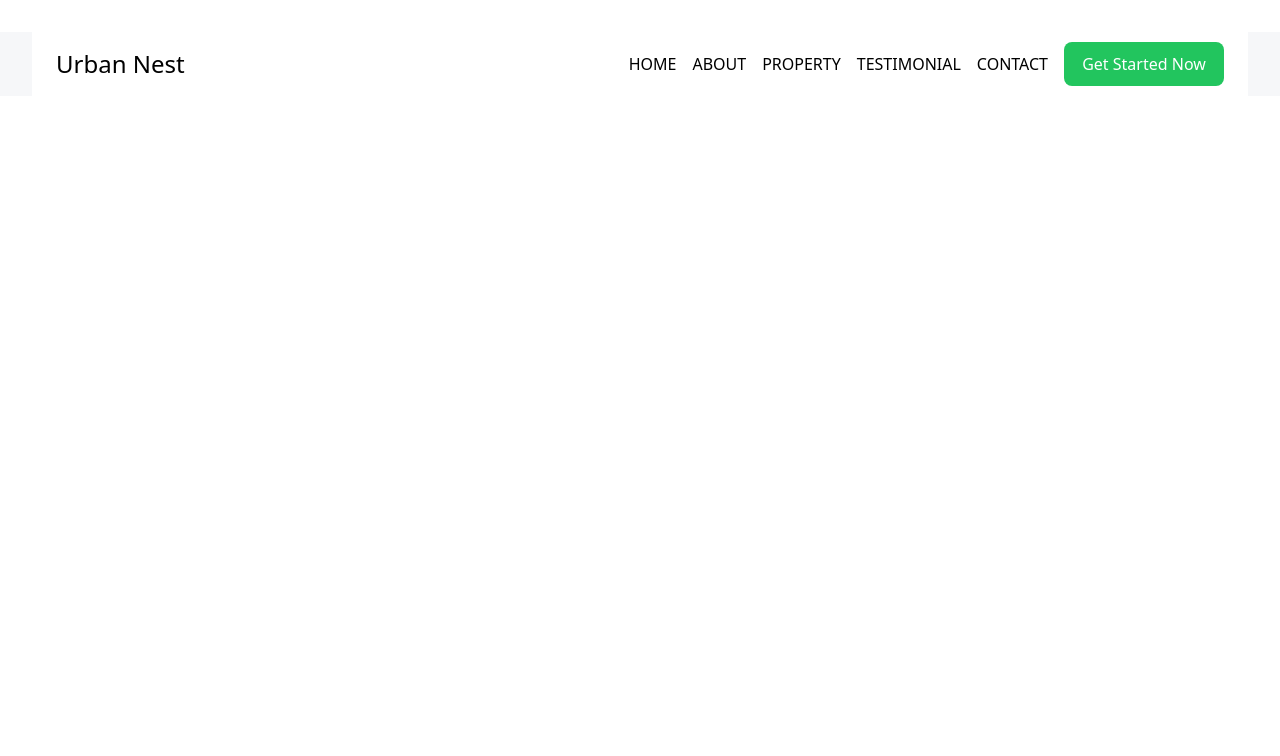
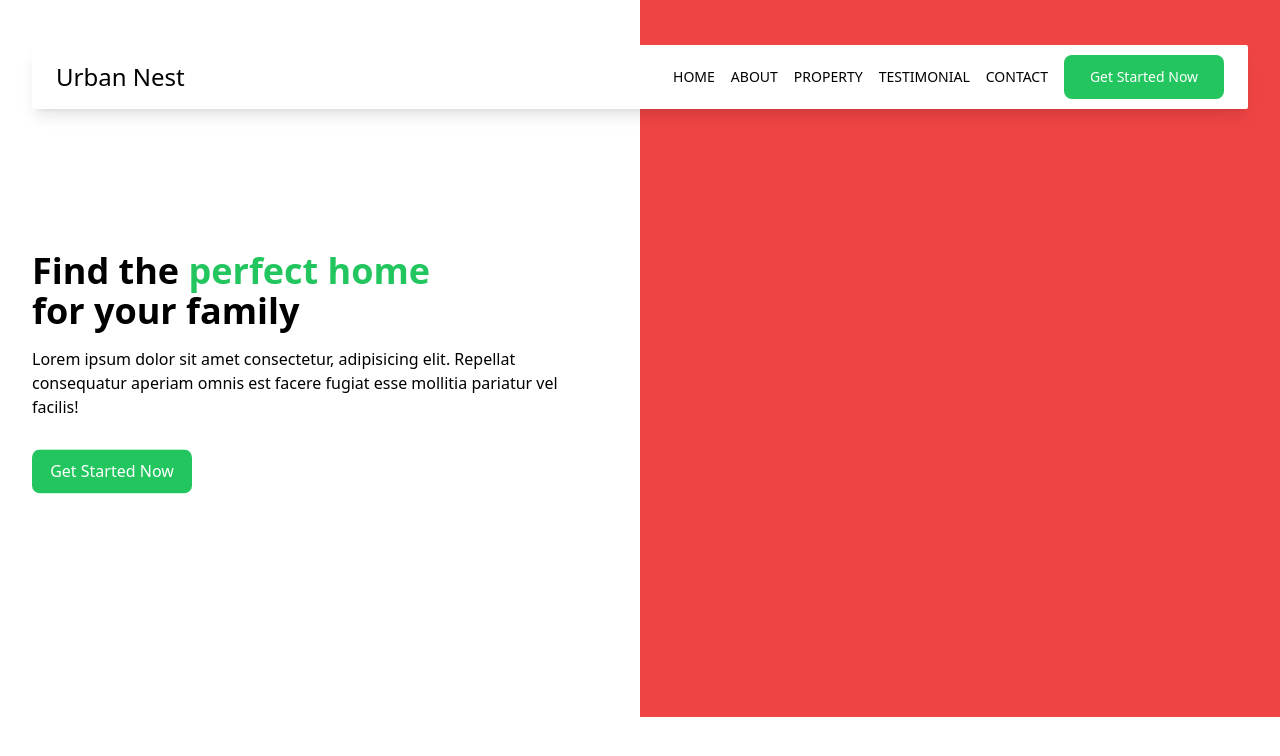
Before and after one commit to Opeyemi-Omotayo/Urban_nest, a Next.js app: page / in a window 1280 px wide. Shown: the top 756 px of the page. Built offline with nearby package versions, Linux system fonts and the light colour scheme.

Commit message:
feat:hero

```diff
--- a/components/Navbar/Navbar.tsx
+++ b/components/Navbar/Navbar.tsx
@@ -3,7 +3,7 @@ import Button from "../elements/button/Button";
 
 const Navbar = () => {
     return (
-        <div className="flex flex-col lg:flex-row items-center justify-between text-base h-96 lg:h-0 ">
+        <div className="flex flex-col lg:flex-row items-center justify-between text-sm h-96 lg:h-0 ">
             <li >
                 <Link href="/" className="mr-0 lg:mr-4 active:text-green-500">HOME</Link>
             </li>
--- a/components/header/Header.tsx
+++ b/components/header/Header.tsx
@@ -2,14 +2,14 @@ import React, { useState } from "react";
 import { TfiClose } from "react-icons/tfi";
 import { AiOutlineAlignRight } from "react-icons/ai";
 import Navbar from "../navbar/Navbar";
-
 
 const Header = () => {
     const [nav, setNav] = useState(false);
 
     return (
         <>
-            <nav className="m-8 px-6 bg-white">
+            <nav className=" mt-[30px] lg:mt-[45px] z-[9999] mx-4 lg:mx-8 relative transition-[0.5s]">
+                <section className="px-4 py-4 lg:py-0 lg:px-6 bg-white shadow-lg rounded-sm">
                 <div className="items-center justify-between hidden py-4  lg:flex">
                     <h1 className=" text-2xl">
                         Urban Nest
@@ -37,6 +37,7 @@ const Header = () => {
                         {!nav ? <AiOutlineAlignRight /> : <TfiClose />}
                     </div>
                 </div>
+                </section>
             </nav>
         </>
     );
--- /dev/null
+++ b/components/hero/Hero.tsx
@@ -0,0 +1,38 @@
+import React from "react";
+import Button from "../elements/button/Button";
+import "react-responsive-carousel/lib/styles/carousel.min.css";
+import { Carousel } from "react-responsive-carousel";
+
+const Hero = () => {
+  return (
+    <section className="flex items-center justify-between flex-col px-4 lg:px-0 lg:flex-row mt-[-7rem] h-[90vh]">
+      <div className=" w-[100%] lg:w-[47%] lg:pl-8 pt-[4rem]">
+        <h1 className="text-3xl pt-[5.5rem] lg:pt-0 lg:text-4xl font-bold pb-4">
+          Find the <span className="text-green-500">perfect home</span>
+          <br /> for your family
+        </h1>
+        <p>
+          Lorem ipsum dolor sit amet consectetur, adipisicing elit. Repellat
+          consequatur aperiam omnis est facere fugiat esse mollitia pariatur vel
+          facilis!
+        </p>
+        <Button className=" w-40 bg-primary my-8 text-white bg-green-500 rounded-lg animate-bounce">
+          Get Started Now
+        </Button>
+      </div>
+      {/* <div className="w-[50%] h-[100%]">
+                <Carousel autoPlay={true}>
+                    <div className=" bg-img1">
+                    </div>
+                    <div className=" bg-img2">
+                    </div>
+                </Carousel>
+            </div> */}
+      <div className=" w-[100%] lg:w-[50%] h-[100%] bg-red-500">
+
+      </div>
+    </section>
+  );
+};
+
+export default Hero;
--- a/next.config.js
+++ b/next.config.js
@@ -1,6 +1,9 @@
 /** @type {import('next').NextConfig} */
 const nextConfig = {
   reactStrictMode: true,
+  images: {
+    domains: ['as2.ftcdn.net'],
+  },
 }
 
 module.exports = nextConfig
--- a/package.json
+++ b/package.json
@@ -18,6 +18,7 @@
     "react": "18.2.0",
     "react-dom": "18.2.0",
     "react-icons": "^4.11.0",
+    "react-responsive-carousel": "^3.2.23",
     "tailwindcss": "3.3.3",
     "typescript": "5.2.2"
   }
--- a/pages/index.tsx
+++ b/pages/index.tsx
@@ -1,10 +1,11 @@
 import Header from '@/components/header/Header';
+import Hero from '@/components/hero/Hero';
 import Head from 'next/head';
 
 export default function Home() {
   return (
     <main
-    className="bg-[#F6F7F9] mt-8 lg:mt-0 font-Quicksand"
+    className=" mt-8 lg:mt-0 font-Quicksand"
     >
       <Head>
         <title>Urban Nest</title>
@@ -15,6 +16,7 @@ export default function Home() {
         <meta name="viewport" content="width=device-width, initial-scale=1" />
       </Head>
       <Header />
+      <Hero />
     </main>
   )
 }
--- a/tailwind.config.js
+++ b/tailwind.config.js
@@ -10,6 +10,10 @@ module.exports = {
       fontFamily: {
         font: ["Quicksand", "sans-serif"],
       },
+      backgroundImage:{
+        "img1": "url('https://as2.ftcdn.net/v2/jpg/04/37/54/23/1000_F_437542364_rUKRUDlOQ2ZmVrsijNFUfrhxZO7jyOFg.jpg')",
+        "img2": "url('https://as2.ftcdn.net/v2/jpg/04/62/81/43/1000_F_462814326_Rg1qXonBpF4T6DAQ8T03LBXIGK497yc9.jpg')"
+      }
     },
   },
   plugins: [],
```
Also changed, not shown: 1 other file (tests, documents, lock files or other folders).
